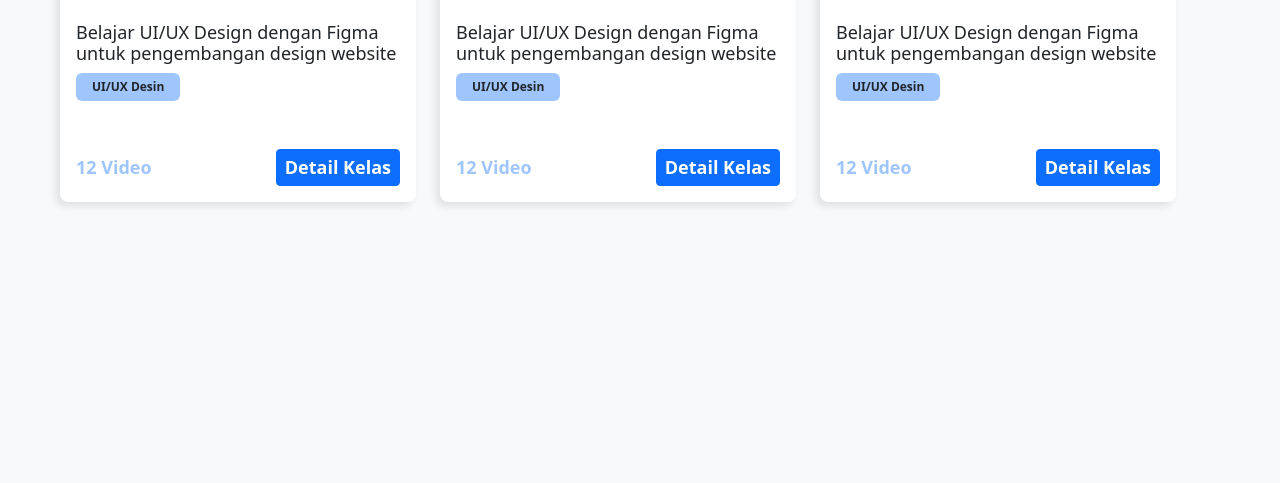
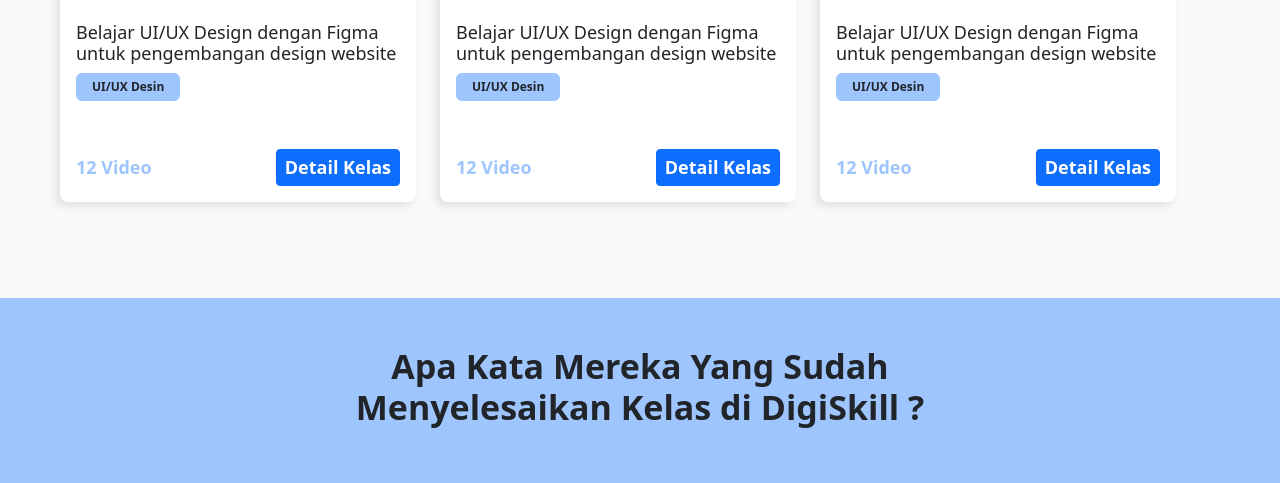
Before and after one commit to GinanjarPutra22/DigiSkill, a PHP site: page / in a window 1280 px wide. Shown: the part 2188-2671 px from the top of the page. Before the commit the page ends 2394 px from the top, so only its background shows below. Run offline with PHP 8.4, Linux system fonts and the light colour scheme.

Commit message:
add review section

```diff
--- a/css/main.css
+++ b/css/main.css
@@ -175,4 +175,13 @@
   color: #212529;
   background-color: #9ec5fe;
 }
+
+.container-review {
+  background-color: #9ec5fe;
+}
+
+.container-review h2 {
+  font-size: 34px;
+  font-weight: 700;
+}
 /*# sourceMappingURL=main.css.map */
--- a/index.html
+++ b/index.html
@@ -264,7 +264,7 @@
                     </div>
                 </div>
             </div>
-            <div class="col-lg-4 col-md-6 mt-4 mt-lg-0">
+            <div class="col-lg-4 col-md-6 mt-4 mt-lg-0 mb-5">
                 <div class="card">
                     <div class="img-box">
                         <img src="Assets/product-1.svg" alt="" class="img-fluid">
@@ -304,6 +304,23 @@
     </div>
     <!-- End Card Produk -->
 
+    <div class="container-fluid value-1 container-review  vp-1 my-5 mb-4 mb-md-5">
+        <div class="container container-value">
+            <div class="row ">
+                <div class="col">
+                    <h1 class="text-center mt-5">
+                        Apa Kata Mereka Yang Sudah <br>
+                        Menyelesaikan Kelas di DigiSkill ?
+                    </h1>
+                </div>
+            </div>
+            <div class="row mt-5">
+
+            </div>
+        </div>
+    </div>
+    <!-- Start Vlue Propotition 1 -->
+
 
 
 
--- a/scss/main.scss
+++ b/scss/main.scss
@@ -170,3 +170,14 @@
   }
 }
 //---------------------------End Style Product---------------------------
+
+//---------------------------Start Style Review---------------------------
+.container-review {
+  // height: 884px;
+  background-color: $secondary;
+  h2 {
+    font-size: 34px;
+    font-weight: map-get($font-weight, bold-700);
+  }
+}
+//---------------------------End Style Review---------------------------
```
Also changed, not shown: 1 other file.
